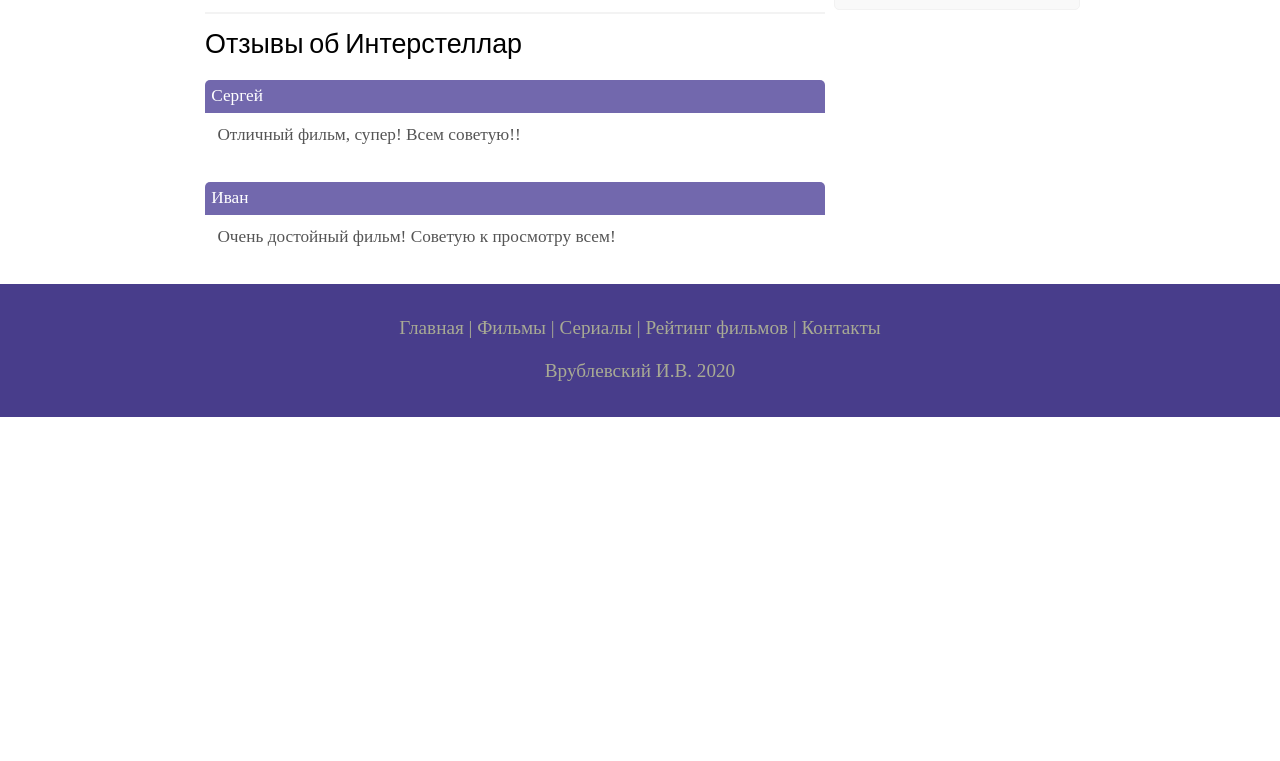
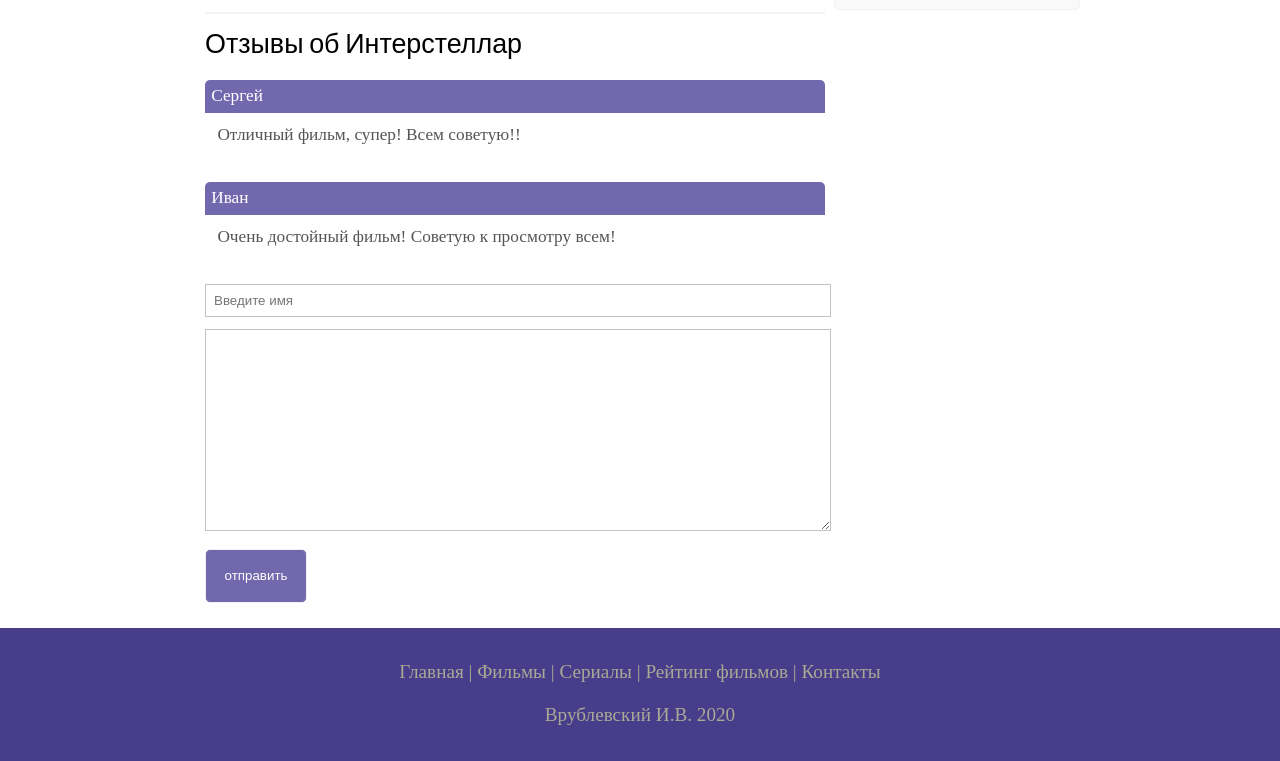
Before and after one commit to wrublik93/udemy_course, a plain HTML site: page kinomonster/show.html in a window 1280 px wide. Shown: the part 979-1740 px from the top of the page. Before the commit the page ends 1396 px from the top, so only its background shows below. Drawn offline with Linux system fonts and the light colour scheme.

Commit message:
add form for send in Interstellar

```diff
--- a/kinomonster/assets/css/style.css
+++ b/kinomonster/assets/css/style.css
@@ -247,6 +247,31 @@ hr {
     padding-left: 2%;
 }
 
+.send {
+    margin-bottom: 4%;
+}
+
+.send input[type="text"], textarea {
+    border: solid 1px #c3c3c3;
+    margin-bottom: 2%;
+}
+
+.send input[type="text"] {
+    width: 98%;
+}
+
+.send textarea {
+    width: 624px;
+    height: 200px;
+}
+
+.send input[type="submit"] {
+    background-color: #7268ad;
+    padding: 3%;
+    color: white;
+    border-radius: 5px;
+}
+
 .footer {
     width: 100%;
     height: 100px;
--- a/kinomonster/show.html
+++ b/kinomonster/show.html
@@ -100,6 +100,13 @@
                     Очень достойный фильм! Советую к просмотру всем!
                 </div>
             </div>
+            <div class="send">
+                <form action="#" method="post" id="review">
+                    <input type="text" name="review_name" placeholder="Введите имя">
+                    <textarea name="review_text"></textarea>
+                    <input type="submit" value="отправить">
+                </form>
+            </div>
         </div>
     </div>
     <div class="footer">
```
